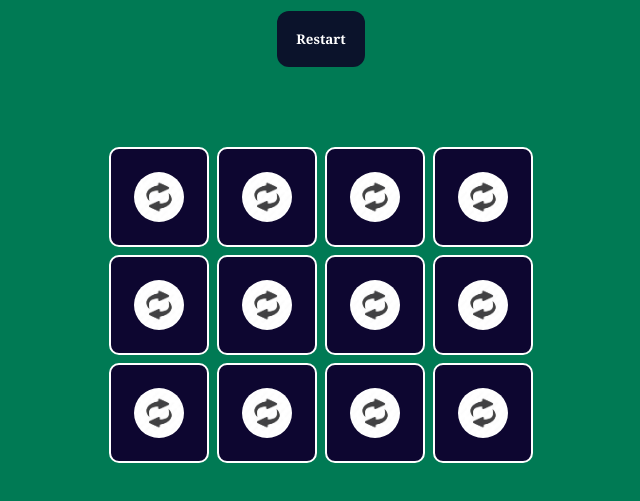
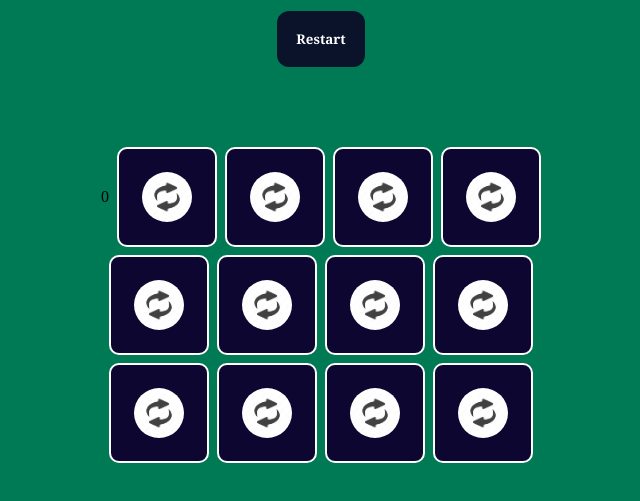
Before and after one commit to SalaitSudhakar/memory-flip-game, a plain HTML site: page index.html in a window 1280 px wide. Shown: the part 181-682 px from the top of the page, without its empty margins (319-959 px from the left). Drawn offline with Linux system fonts and the light colour scheme.

Commit message:
Update index.html

```diff
--- a/index.html
+++ b/index.html
@@ -16,7 +16,7 @@
       <button id="restart-btn">Restart</button>
     </header>
     <!-- game board -->
-    <div id="game-board" class="board"></div>
+    <div id="game-board" class="board">0</div>
     <script src="script.js"></script>
   </body>
 </html>
```
